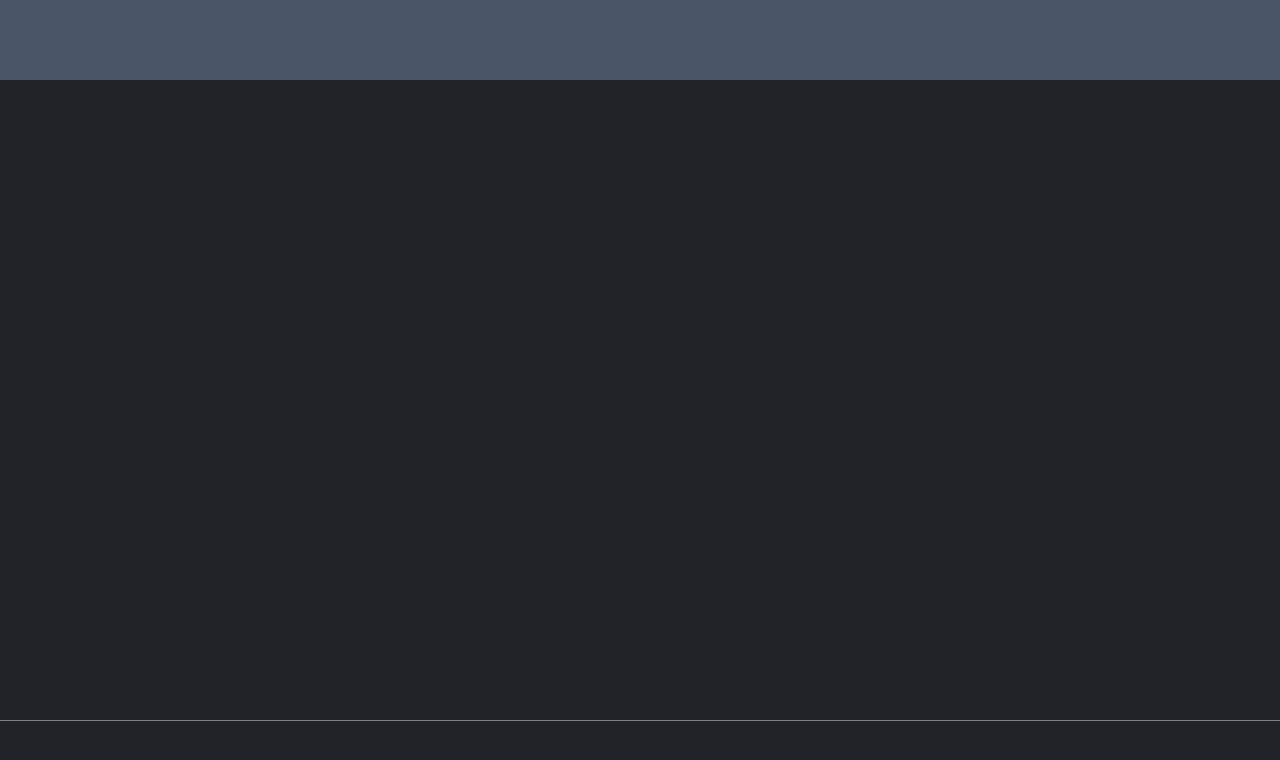
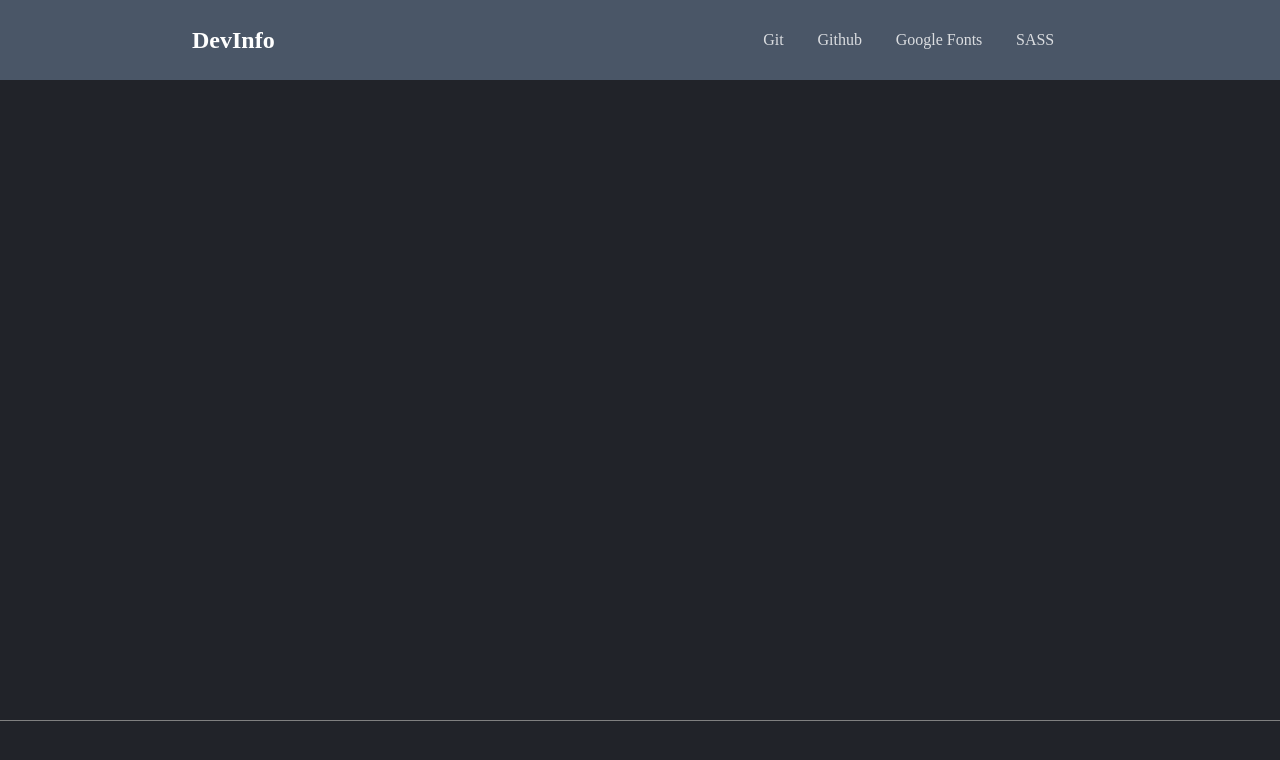
Before and after one commit to NahuelGenchi/devinfo, a plain HTML site: page index.html in a window 1280 px wide. Drawn offline with nearby package versions, Linux system fonts and the light colour scheme.

Commit message:
Finishing header

```diff
--- a/index.html
+++ b/index.html
@@ -18,7 +18,17 @@
 </head>
 <body>
     <header class="header">
-
+        <div class="header-container">
+            <span class="h2">DevInfo</span>
+            <nav>
+                <ul>
+                    <li><a href="#">Git</a></li>
+                    <li><a href="#">Github</a></li>
+                    <li><a href="#">Google Fonts</a></li>
+                    <li><a href="#">SASS</a></li>
+                </ul>
+            </nav>
+        </div>
     </header>
     <main class="mainIndex">
 
--- a/scss/_general.scss
+++ b/scss/_general.scss
@@ -3,3 +3,28 @@
     padding: 0;
     box-sizing: border-box;
 }
+
+:root {
+    font-size: 16px;
+}
+
+.h1 {
+    font-weight: bold;
+    font-size: 1.6rem;
+}
+.h2 {
+    font-weight: bold;
+    font-size: 1.5rem;
+}
+.h3 {
+    font-weight: bold;
+    font-size: 1.4rem;
+}
+.h4 {
+    font-weight: bold;
+    font-size: 1.3rem;
+}
+.h5 {
+    font-weight: bold;
+    font-size: 1.2rem;
+}
--- a/scss/_header.scss
+++ b/scss/_header.scss
@@ -1,4 +1,33 @@
 .header {
     min-height: 10vh;
+    display: flex;
+    justify-content: center;
+    align-items: center;
     background-color: #4A5667;
+    color: white;
+    .header-container {
+        min-height: 10vh;
+        width: 70%;
+        display: flex;
+        justify-content: space-between;
+        align-items: center;
+        nav {
+            width: 40%;
+            ul {
+                display: flex;
+                justify-content: space-evenly;
+                align-items: center;
+                list-style-type: none;
+                li {
+                    a {
+                        text-decoration: none;
+                        color: rgba(255, 255, 255, 0.80);
+                    }
+                    a:hover {
+                        color: rgba(255, 255, 255, 1);
+                    }
+                }
+            }
+        }
+    }
 }
```
Also changed, not shown: scss/style.css, 1 other file.
